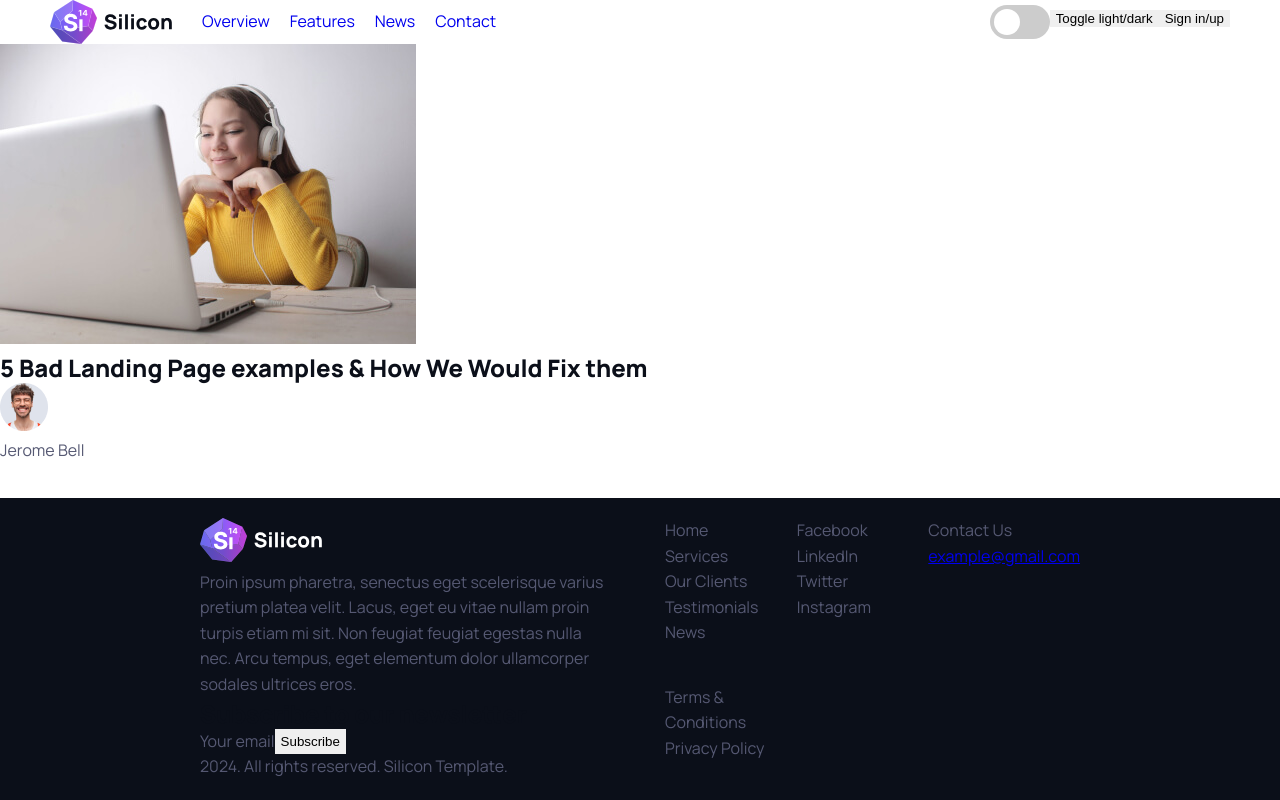
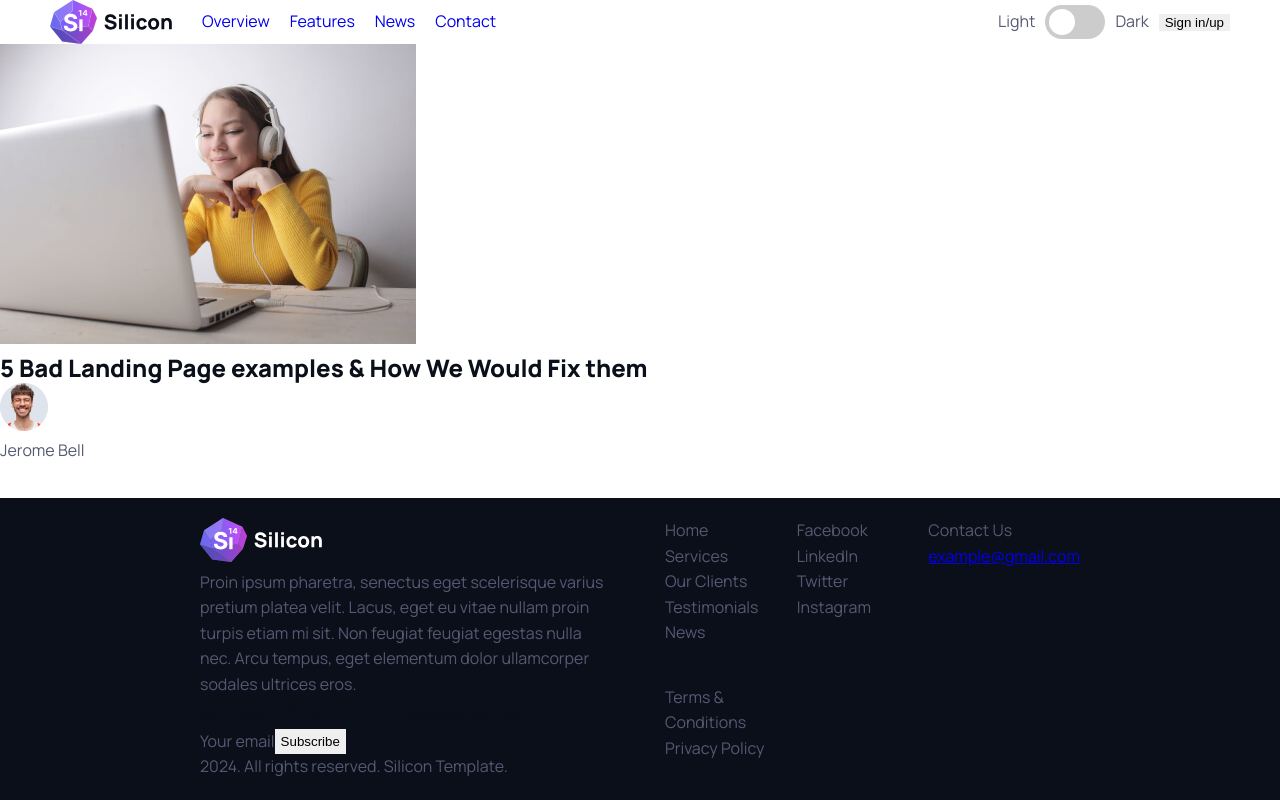
Before and after one commit to KimmoKAhola/Silicon-Kimmo-Ahola, a React (Vite) app: page /news in a window 1280 px wide. Built offline with nearby package versions, Linux system fonts and the light colour scheme.

Commit message:
fixed the toggle switch slightly

```diff
--- a/src/css/main.css
+++ b/src/css/main.css
@@ -322,6 +322,12 @@ header .container .left .menu-links {
   display: flex;
   gap: 20px;
 }
+header .container .right {
+  display: flex;
+  justify-content: center;
+  align-items: center;
+  gap: 10px;
+}
 
 #showcase {
   display: grid;
--- a/src/css/scss/sections/global/_navbar.scss
+++ b/src/css/scss/sections/global/_navbar.scss
@@ -21,5 +21,12 @@ header {
         gap: 20px;
       }
     }
+
+    .right{
+      display: flex;
+      justify-content: center;
+      align-items: center;
+      gap: 10px;
+    }
   }
 }
--- a/src/views/sections/global/Navbar.jsx
+++ b/src/views/sections/global/Navbar.jsx
@@ -22,13 +22,13 @@ const Navbar = () => {
                 </div>
 
                 <div className="right">
+                    <p>Light</p>
                     <label className="switch">
                         <input type="checkbox"/>
                         <span className="slider round"></span>
                     </label>
-                    <button>Toggle light/dark</button>
+                    <p>Dark</p>
                     <button>Sign in/up</button>
-
                 </div>
 
             </div>
```
Also changed, not shown: 1 other file (tests, documents, lock files or other folders).
